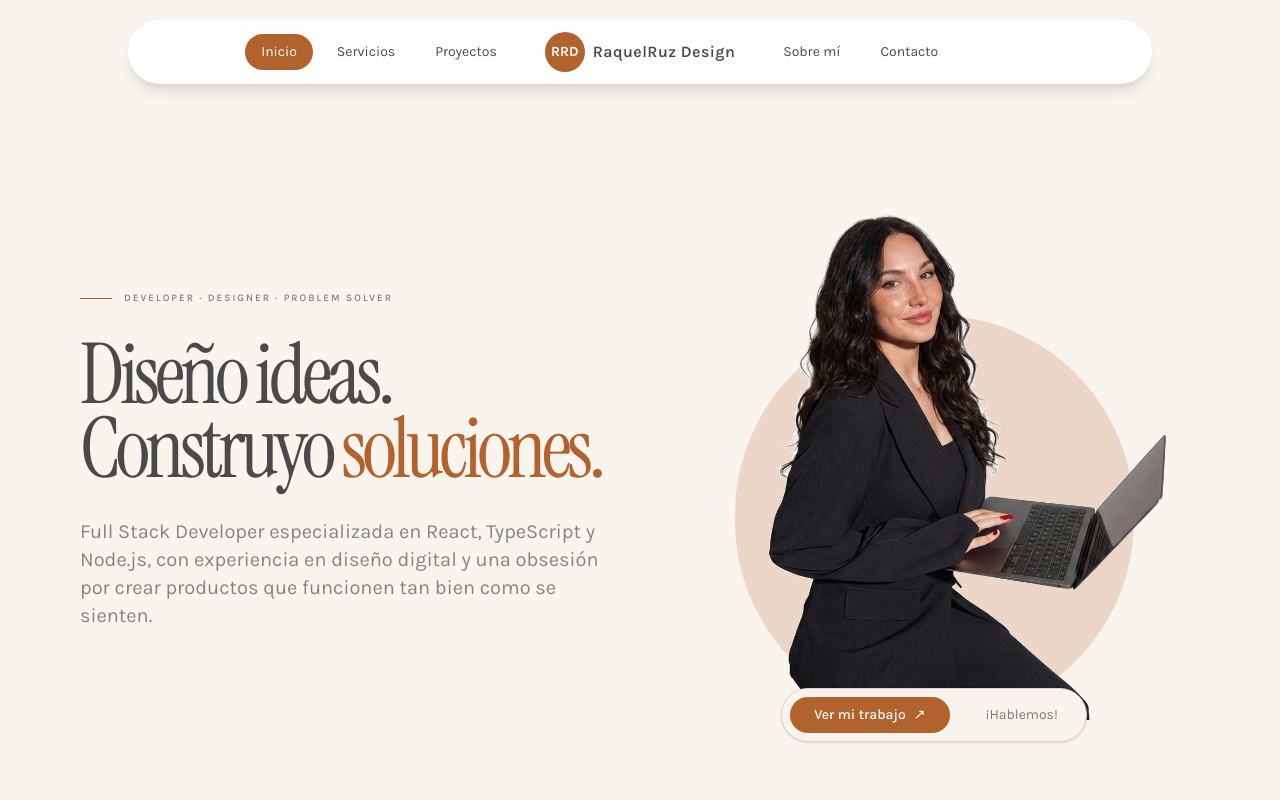
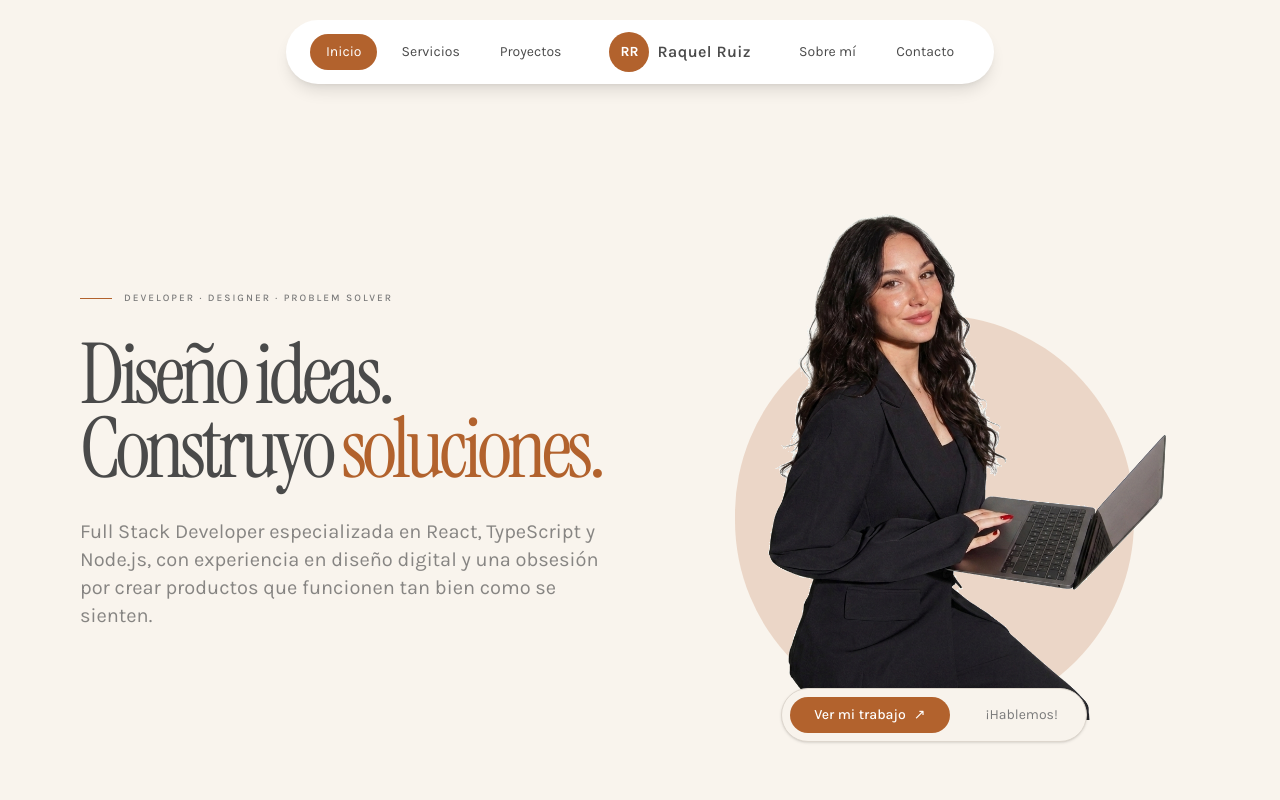
Before and after one commit to raquelruz/raquelruz-design, a React (Vite) app: page / in a window 1280 px wide. Shown: the top 800 px of the page. Built offline with nearby package versions, Linux system fonts and the light colour scheme.

Commit message:
fix/navbar: fix name & sizing

```diff
--- a/src/components/Navbar.jsx
+++ b/src/components/Navbar.jsx
@@ -9,8 +9,8 @@ export const Navbar = ({
         { name: "Sobre mí", href: "/about" },
         { name: "Contacto", href: "/contact" },
     ],
-    logoText = "RaquelRuz Design",
-    logoIcon = "RRD",
+    logoText = "Raquel Ruiz",
+    logoIcon = "RR",
     onLinkClick,
     className = "",
 }) => {
@@ -43,7 +43,7 @@ export const Navbar = ({
         <nav
             className={`relative z-50 flex w-full justify-center px-4 pt-5 font-landing ${className}`}
         >
-            <div className="relative w-full max-w-5xl">
+            <div className="relative max-w-4xl">
                 <div className="flex min-h-16 items-center justify-between gap-4 rounded-full bg-background px-4 py-2 shadow-lg md:px-6">
 
                     <div className="hidden flex-1 items-center justify-end gap-2 md:flex">
```
